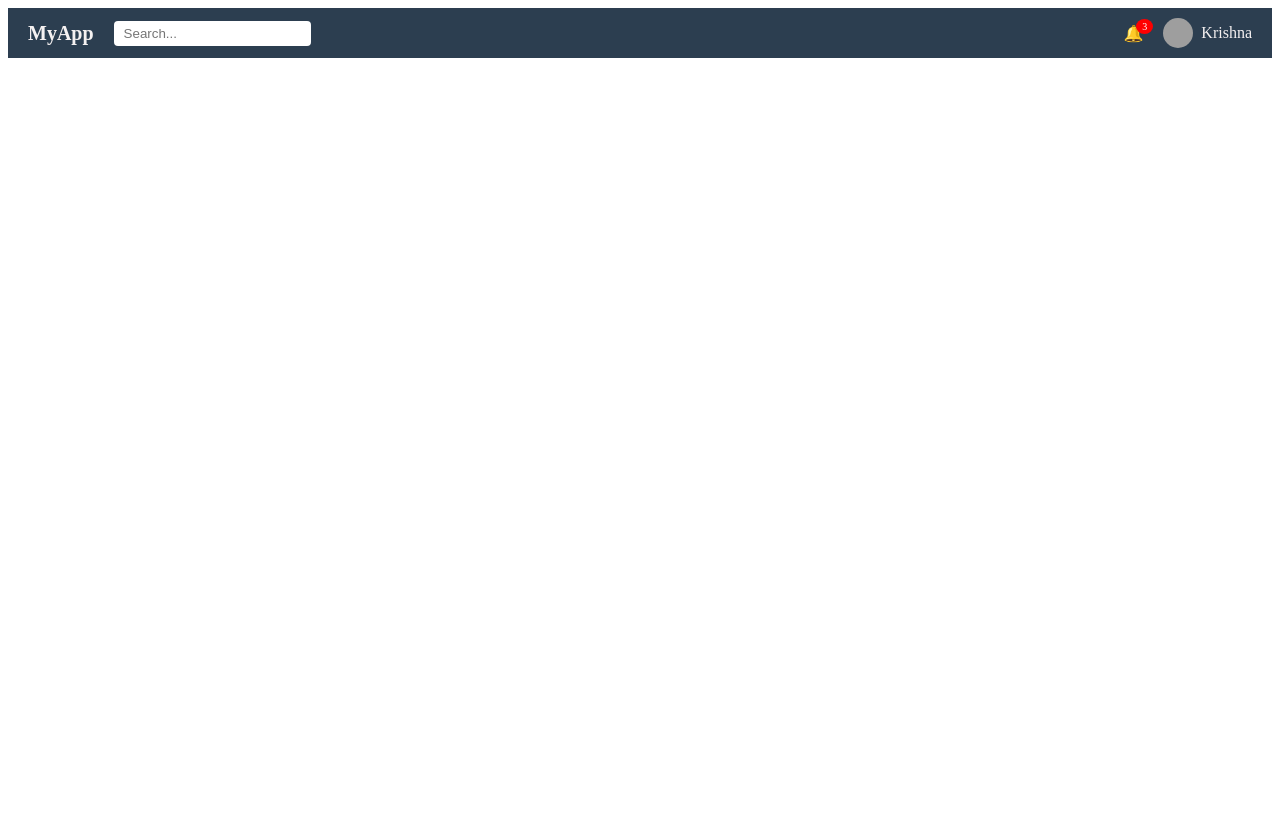
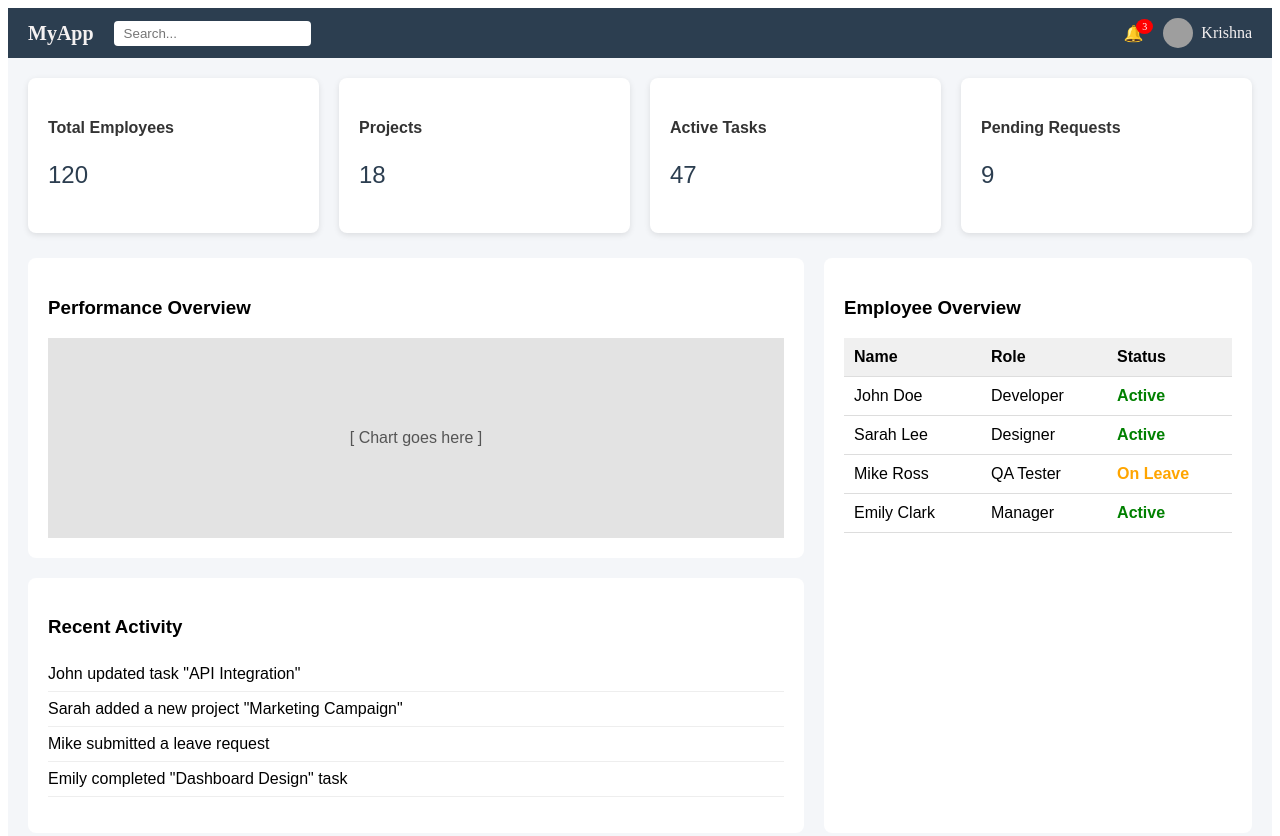
Before and after one commit to saikrishna76845/angular12, an Angular app: page / in a window 1280 px wide. Shown: the top 836 px of the page. Before the commit the page ends 800 px from the top, so only its background shows below. Built offline with nearby package versions, Linux system fonts and the light colour scheme; grey boxes are pictures that could not be loaded.

Commit message:
main dashboard code

```diff
--- a/src/app/components/dashboard/dashboard.component.html
+++ b/src/app/components/dashboard/dashboard.component.html
@@ -1 +1,2 @@
 <app-navbar></app-navbar>
+<app-main></app-main>
--- a/src/app/components/main/main.component.css
+++ b/src/app/components/main/main.component.css
@@ -0,0 +1,121 @@
+.dashboard-container {
+  padding: 20px;
+  font-family: Arial, sans-serif;
+  background-color: #f4f6f9;
+}
+
+/* Stats Grid */
+.stats-grid {
+  display: flex;
+  gap: 20px;
+  margin-bottom: 25px;
+}
+
+.stat-card {
+  flex: 1;
+  background-color: white;
+  border-radius: 8px;
+  padding: 20px;
+  box-shadow: 0 2px 6px rgba(0,0,0,0.1);
+}
+
+.stat-card h4 {
+  margin-bottom: 10px;
+  color: #333;
+}
+
+.stat-card p {
+  font-size: 24px;
+  color: #2c3e50;
+}
+
+/* Content Layout */
+.dashboard-content {
+  display: flex;
+  gap: 20px;
+  flex-wrap: wrap;
+}
+
+/* Left Panel */
+.left-panel {
+  flex: 2;
+  display: flex;
+  flex-direction: column;
+  gap: 20px;
+}
+
+/* Chart Box */
+.chart-box {
+  background-color: white;
+  padding: 20px;
+  border-radius: 8px;
+}
+
+.chart-placeholder {
+  background-color: #e3e3e3;
+  height: 200px;
+  display: flex;
+  justify-content: center;
+  align-items: center;
+  color: #555;
+}
+
+/* Activity */
+.activity-box {
+  background-color: white;
+  padding: 20px;
+  border-radius: 8px;
+}
+
+.activity-box ul {
+  list-style: none;
+  padding-left: 0;
+}
+
+.activity-box li {
+  padding: 8px 0;
+  border-bottom: 1px solid #eee;
+}
+
+/* Right Panel: Table */
+.right-panel {
+  flex: 1;
+  background-color: white;
+  padding: 20px;
+  border-radius: 8px;
+  overflow-x: auto;
+}
+
+.employee-table {
+  width: 100%;
+  border-collapse: collapse;
+}
+
+.employee-table th,
+.employee-table td {
+  text-align: left;
+  padding: 10px;
+  border-bottom: 1px solid #ddd;
+}
+
+.employee-table th {
+  background-color: #f0f0f0;
+}
+
+.employee-table span.active {
+  color: green;
+  font-weight: bold;
+}
+
+.employee-table span.leave {
+  color: orange;
+  font-weight: bold;
+}
+
+/* Responsive */
+@media (max-width: 768px) {
+  .stats-grid,
+  .dashboard-content {
+    flex-direction: column;
+  }
+}
--- a/src/app/components/main/main.component.html
+++ b/src/app/components/main/main.component.html
@@ -1 +1,57 @@
-<p>main works!</p>
+
+<div class="dashboard-container">
+  <!-- Summary Stats -->
+  <div class="stats-grid">
+    <div class="stat-card" *ngFor="let stat of stats">
+      <h4>{{ stat.title }}</h4>
+      <p>{{ stat.value }}</p>
+    </div>
+  </div>
+
+  <div class="dashboard-content">
+    <!-- Left: Chart and Activity -->
+    <div class="left-panel">
+      <!-- Performance Chart Placeholder -->
+      <div class="chart-box">
+        <h3>Performance Overview</h3>
+        <div class="chart-placeholder">
+          <p>[ Chart goes here ]</p>
+        </div>
+      </div>
+
+      <!-- Recent Activity -->
+      <div class="activity-box">
+        <h3>Recent Activity</h3>
+        <ul>
+          <li *ngFor="let activity of recentActivities">{{ activity }}</li>
+        </ul>
+      </div>
+    </div>
+
+    <!-- Right: Employee Table -->
+    <div class="right-panel">
+      <h3>Employee Overview</h3>
+      <table class="employee-table">
+        <thead>
+          <tr>
+            <th>Name</th>
+            <th>Role</th>
+            <th>Status</th>
+          </tr>
+        </thead>
+        <tbody>
+          <tr *ngFor="let emp of employees">
+            <td>{{ emp.name }}</td>
+            <td>{{ emp.role }}</td>
+            <td>
+              <span [class.active]="emp.status === 'Active'"
+                    [class.leave]="emp.status === 'On Leave'">
+                {{ emp.status }}
+              </span>
+            </td>
+          </tr>
+        </tbody>
+      </table>
+    </div>
+  </div>
+</div>
--- a/src/app/components/main/main.component.ts
+++ b/src/app/components/main/main.component.ts
@@ -7,4 +7,29 @@ import { Component } from '@angular/core';
 })
 export class MainComponent {
 
+stats = [
+    { title: 'Total Employees', value: 120 },
+    { title: 'Projects', value: 18 },
+    { title: 'Active Tasks', value: 47 },
+    { title: 'Pending Requests', value: 9 }
+  ];
+
+  recentActivities = [
+    'John updated task "API Integration"',
+    'Sarah added a new project "Marketing Campaign"',
+    'Mike submitted a leave request',
+    'Emily completed "Dashboard Design" task'
+  ];
+
+  employees = [
+    { name: 'John Doe', role: 'Developer', status: 'Active' },
+    { name: 'Sarah Lee', role: 'Designer', status: 'Active' },
+    { name: 'Mike Ross', role: 'QA Tester', status: 'On Leave' },
+    { name: 'Emily Clark', role: 'Manager', status: 'Active' }
+  ];
+
+  constructor() {}
+
+  ngOnInit(): void {}
+
 }
```
